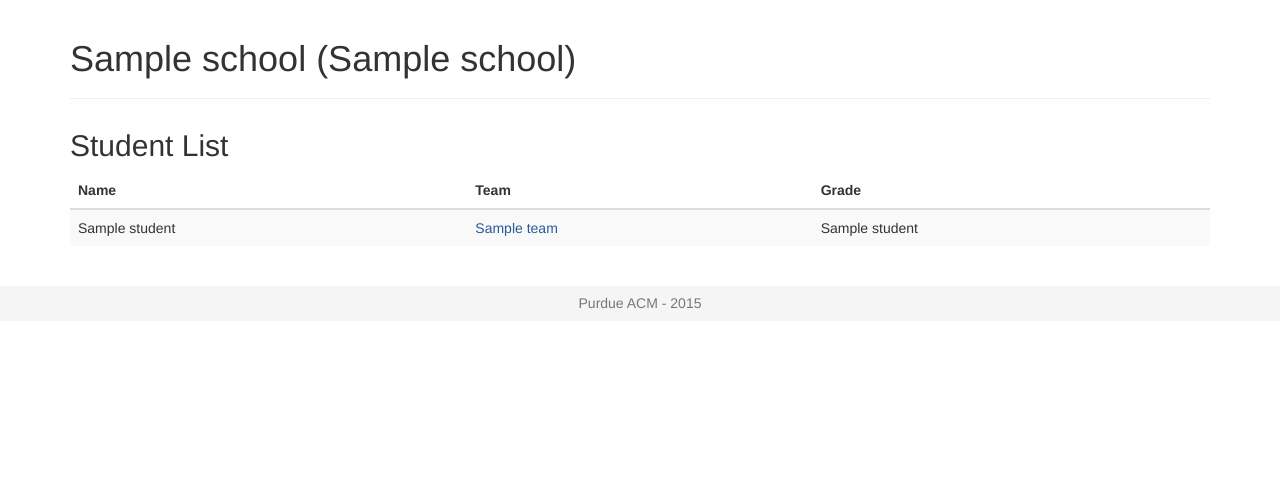
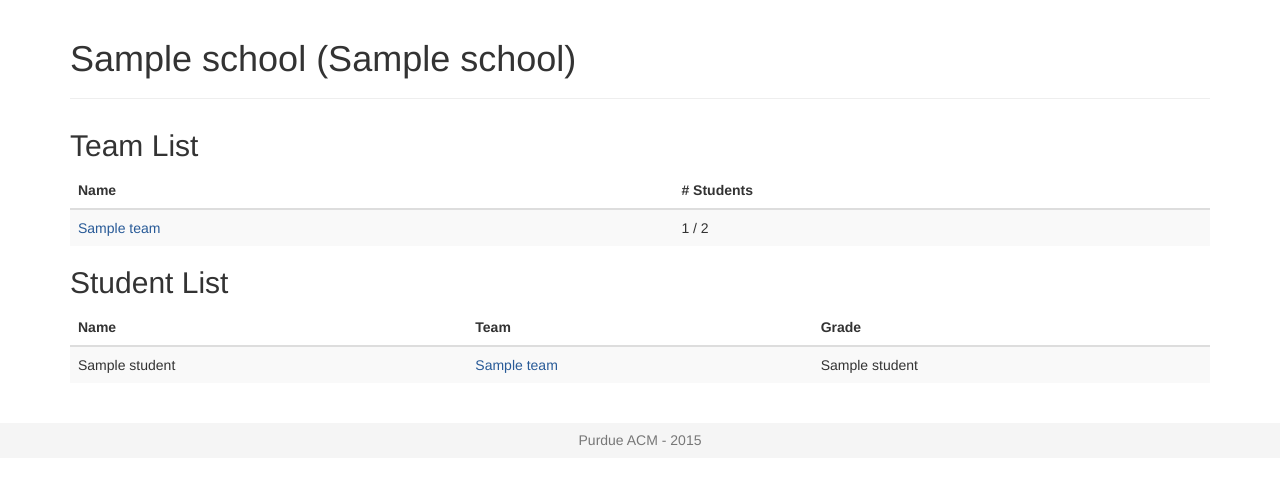
Before and after one commit to oggnik/acm-hscc, a Python web app: template hscc/templates/account/school.html in a window 1280 px wide. Shown: the part 51-536 px from the top of the page. Run offline with Jinja, Linux system fonts and the light colour scheme; the template is opened without the code that fills it: most values are stand-ins (such as "Sample title", 1, 10 or a date in 2020).

Commit message:
Fixing small things

```diff
--- a/hscc/templates/account/school.html
+++ b/hscc/templates/account/school.html
@@ -6,6 +6,36 @@
 </div>
 
 <div class="content">
+    <h2>Team List</h2>
+    <table class="table table-striped">
+        <thead>
+            <th>Name</th>
+            <th># Students</th>
+        </thead>
+
+        <tbody>
+            {% for team in school.teams %}
+            <tr>
+                <td>
+                    <a href="{{ url_for('account.team', id=team.id) }}">{{ team.name }}</td>
+                <td>
+                    {{ team.users|length }} / 2
+                    {% if team.users|length == 2 %}
+                        <b>(Full)</b>
+                    {% endif %}
+                </td>
+                {% if team.users|length < 2 and current_user.school.id == team.school.id %}
+                    <td>
+                        <a class="btn btn-primary" href="{{ url_for('account.join_team', id=team.id) }}">
+                            Join Team
+                        </a>
+                    </td>
+                {% endif %}
+            </tr>
+            {% endfor %}
+        </tbody>
+    </table>
+
     <h2>Student List</h2>
     <table class="table table-striped">
         <thead>
@@ -23,7 +53,7 @@
             <tr>
                 <td>{{ student.name }}</td>
                 {% if student.team %}
-                    <td><a href="{{ url_for('account.team', id=student.team.id) }}">{{ student.team }}</a></td>
+                    <td><a href="{{ url_for('account.team', id=student.team.id) }}">{{ student.team.name }}</a></td>
                 {% else %}
                     <td><small>None</small></td>
                 {% endif %}
```
Also changed, not shown: hscc/account/forms.py (+4 -4 lines), hscc/templates/account/team.html (+7 -5 lines), hscc/templates/account/teams.html (+6 -5 lines).
